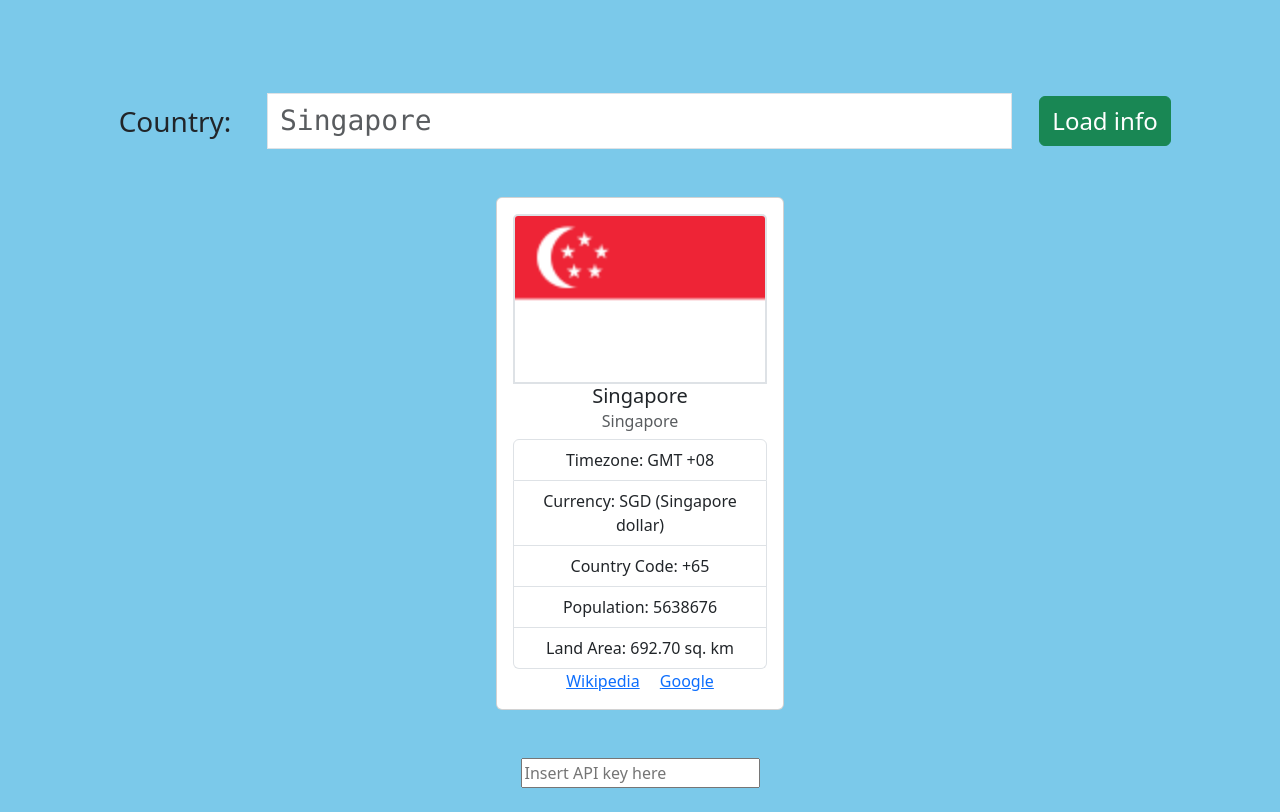
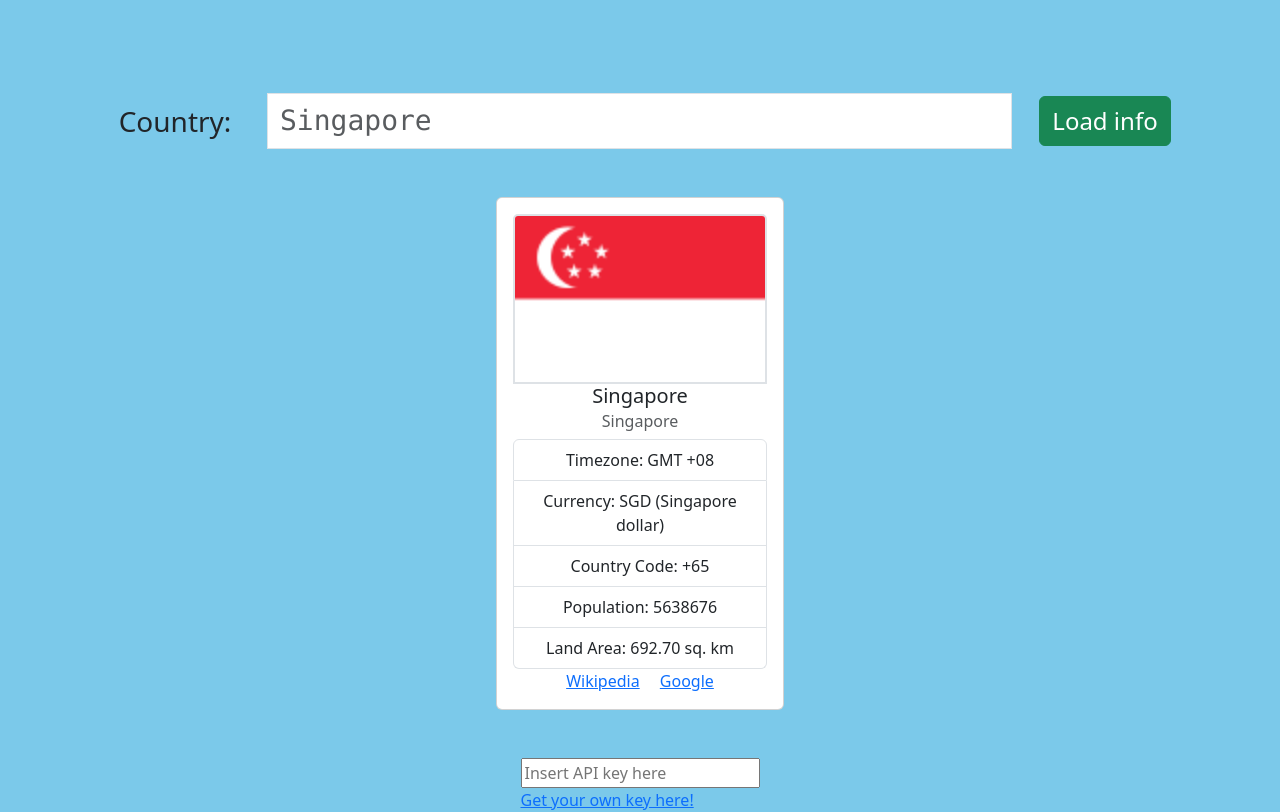
Before and after one commit to ldinghan/geographic-info, a plain HTML site: page index.html in a window 1280 px wide. Shown: the part 111-923 px from the top of the page. Before the commit the page ends 899 px from the top, so only its background shows below. Drawn offline with nearby package versions, Linux system fonts and the light colour scheme.

Commit message:
insert link to api

```diff
--- a/index.html
+++ b/index.html
@@ -42,7 +42,10 @@
     <a href="https://www.google.com/search?q=Singapore" target="_blank" rel="noopener noreferrer" class="card-link" id="googleLink">Google</a>
   </div>
 </div>
-<input type="password" class="mx-auto mt-5" id="apiKey" placeholder="Insert API key here">
+<div class=" mx-auto mt-5">
+  <input class="row" type="password" id="apiKey" placeholder="Insert API key here">
+  <a href="https://rapidapi.com/natkapral/api/countries-cities/" target="_blank" rel="noopener noreferrer" class="row">Get your own key here!</a>
+</div>
 <script src="index.js"></script>
 </body>
 
--- a/index.js
+++ b/index.js
@@ -16,6 +16,7 @@ const wikipediaLink = document.querySelector("#wikipediaLink");
 const googleLink = document.querySelector("#googleLink");
 
 const apiKey = document.querySelector("#apiKey");
+
 
 const countryCodeMap =  {
     "ANDORRA": "AD",
```
